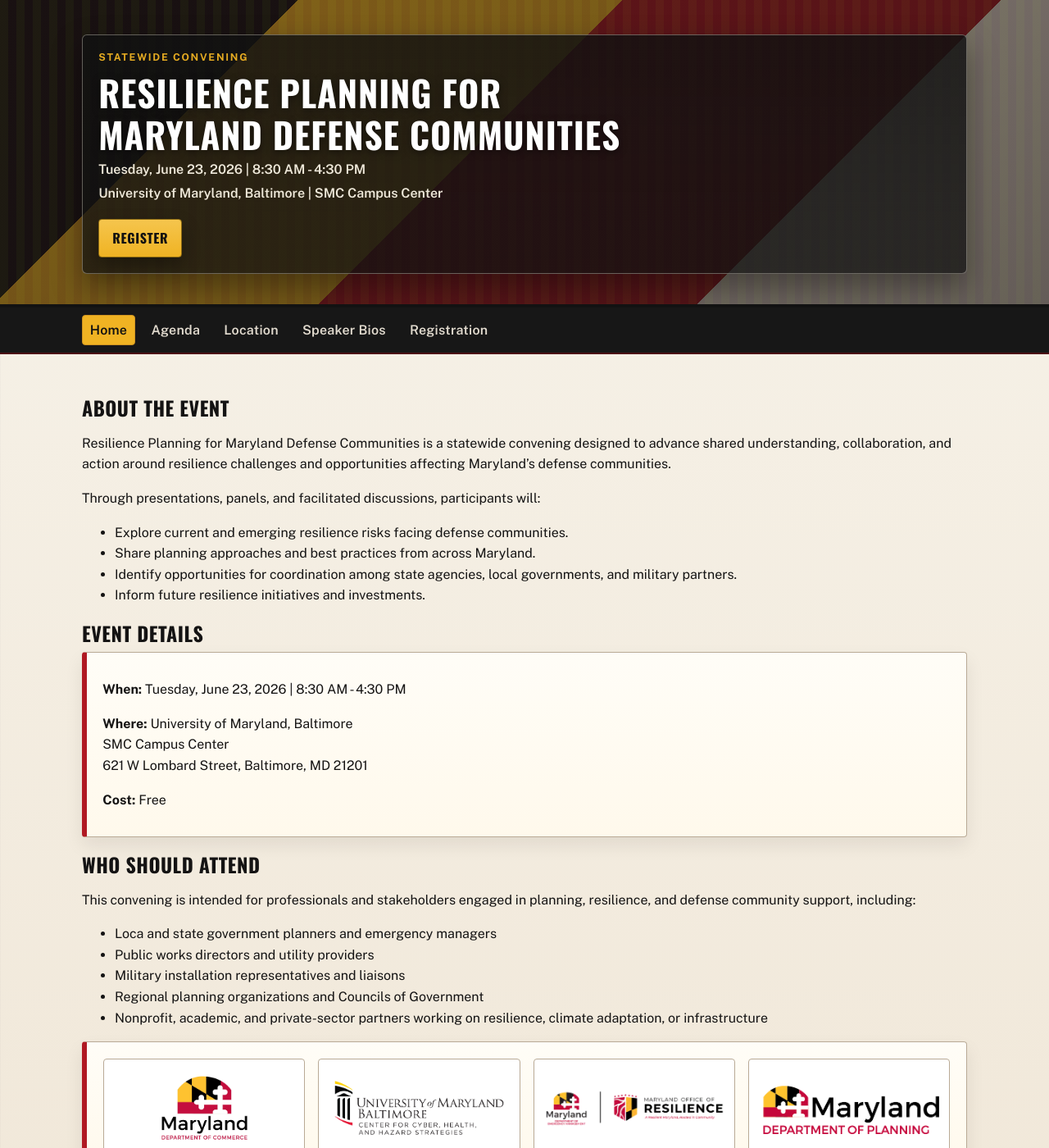
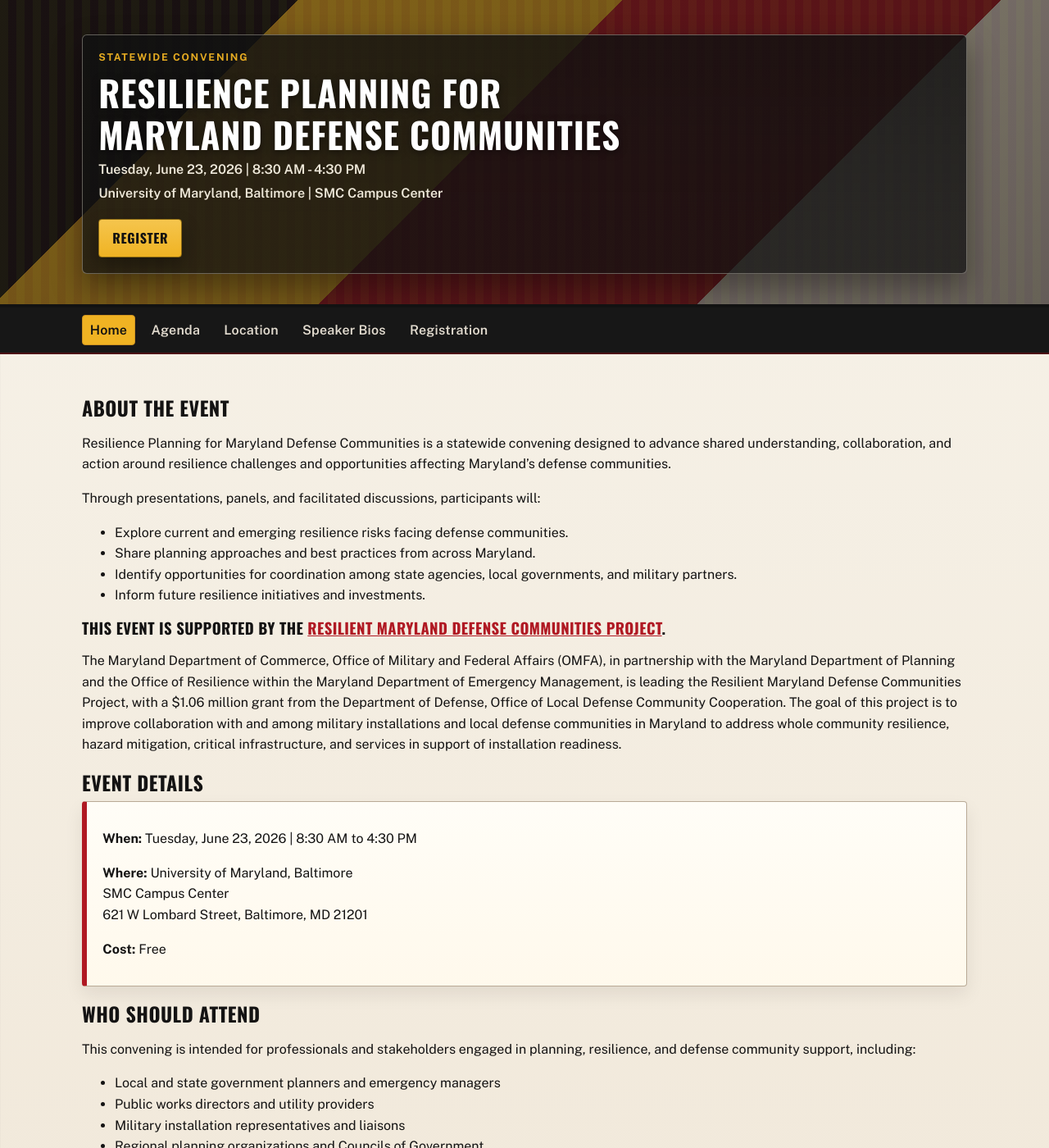
Before and after one commit to christophersw/convening_website, a Jekyll site: the page built from index.md, in a window 1280 px wide and 1400 px high. Shown: the whole window at 82% size. Built offline with Jekyll 4.4.1, drawn with Linux system fonts in a browser that asks for light colours.

Commit message:
Typo fixes and expanded descriptions on landing page (Index).

```diff
--- a/index.md
+++ b/index.md
@@ -15,10 +15,13 @@
 - Identify opportunities for coordination among state agencies, local governments, and military partners.
 - Inform future resilience initiatives and investments.
 
+### This event is supported by the [Resilient Maryland Defense Communities Project](https://commerce.maryland.gov/compatibleuse).
+The Maryland Department of Commerce, Office of Military and Federal Affairs (OMFA), in partnership with the Maryland Department of Planning and the Office of Resilience within the Maryland Department of Emergency Management, is leading the Resilient Maryland Defense Communities Project, with a $1.06 million grant from the Department of Defense, Office of Local Defense Community Cooperation. The goal of this project is to improve collaboration with and among military installations and local defense communities in Maryland to address whole community resilience, hazard mitigation, critical infrastructure, and services in support of installation readiness.
+
 ## Event Details
 
 <div class="panel">
-  <p><strong>When:</strong> Tuesday, June 23, 2026 | 8:30 AM - 4:30 PM</p>
+  <p><strong>When:</strong> Tuesday, June 23, 2026 | 8:30 AM to  4:30 PM</p>
   <p><strong>Where:</strong> University of Maryland, Baltimore<br />SMC Campus Center<br />621 W Lombard Street, Baltimore, MD 21201</p>
   <p><strong>Cost:</strong> Free</p>
 </div>
@@ -27,7 +30,7 @@
 
 This convening is intended for professionals and stakeholders engaged in planning, resilience, and defense community support, including:
 
-- Loca and state government planners and emergency managers
+- Local and state government planners and emergency managers
 - Public works directors and utility providers
 - Military installation representatives and liaisons
 - Regional planning organizations and Councils of Government
```
